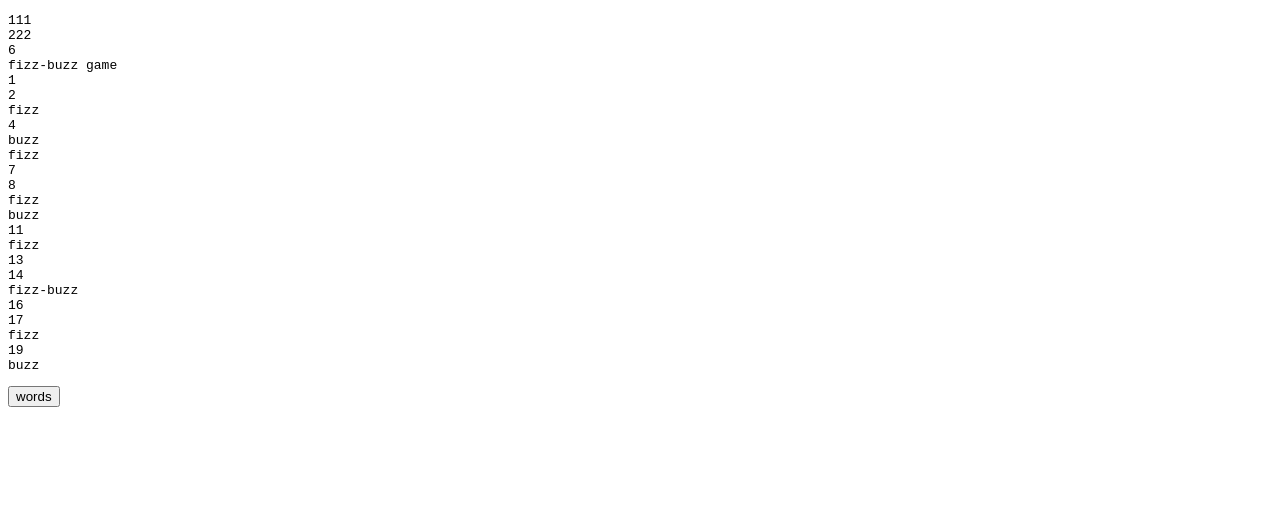
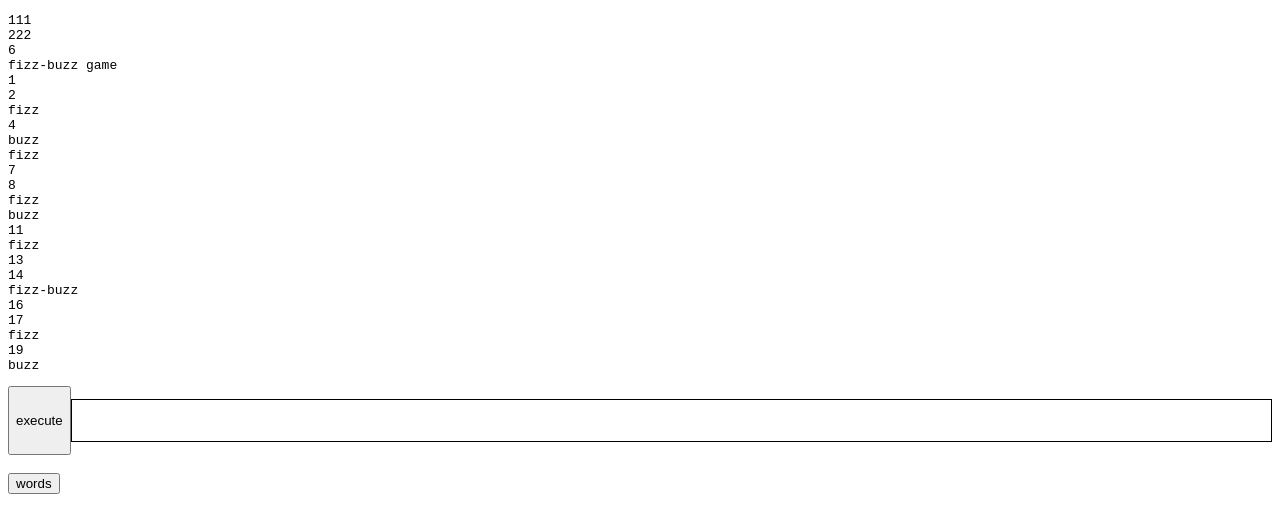
Before and after one commit to arkenidar/pangea-js, a plain HTML site: page main.html in a window 1280 px wide. Drawn offline with Linux system fonts and the light colour scheme.

Commit message:
[UI feature] "pangea-script" input in HTML

```diff
--- a/main.html
+++ b/main.html
@@ -5,6 +5,7 @@
 </head>
 <body>
 
+<!-- OUT-PUT -->
 <pre id="printOut"></pre>
 <script>
 function printToHTML(string){
@@ -12,7 +13,17 @@ function printToHTML(string){
 }
 </script>
 
+<!-- IN-PUT -->
+<div style="display: flex;">
+ <button onclick=' exec( "( "+ document.getElementById("executeThis").innerText +" )" )'>execute</button>
+ <pre id="executeThis" contenteditable="true" style="flex-grow:1; border:1px solid black; padding: 1em;"></pre>
+</div>
+<br>
+
+<!-- main script -->
 <script src="main.js"></script>
+
+<!-- WORDS DISPLAY -->
 <button onclick="list_words()">words</button><div id="words"></div>
 <script>
 var words_list=document.getElementById("words")
@@ -32,5 +43,6 @@ function word_click(event){
     }
 }
 </script>
+
 </body>
 </html>
```
